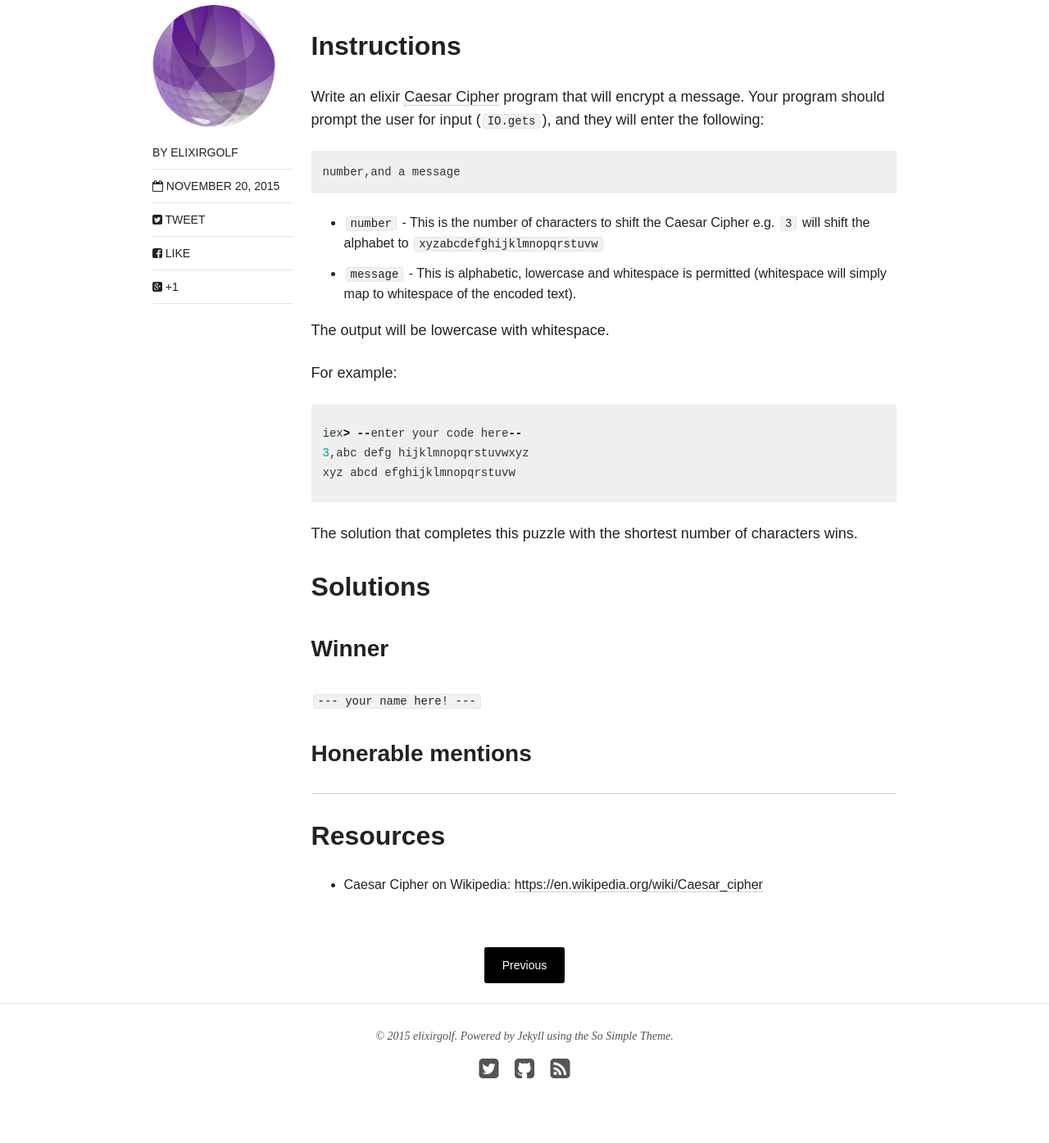
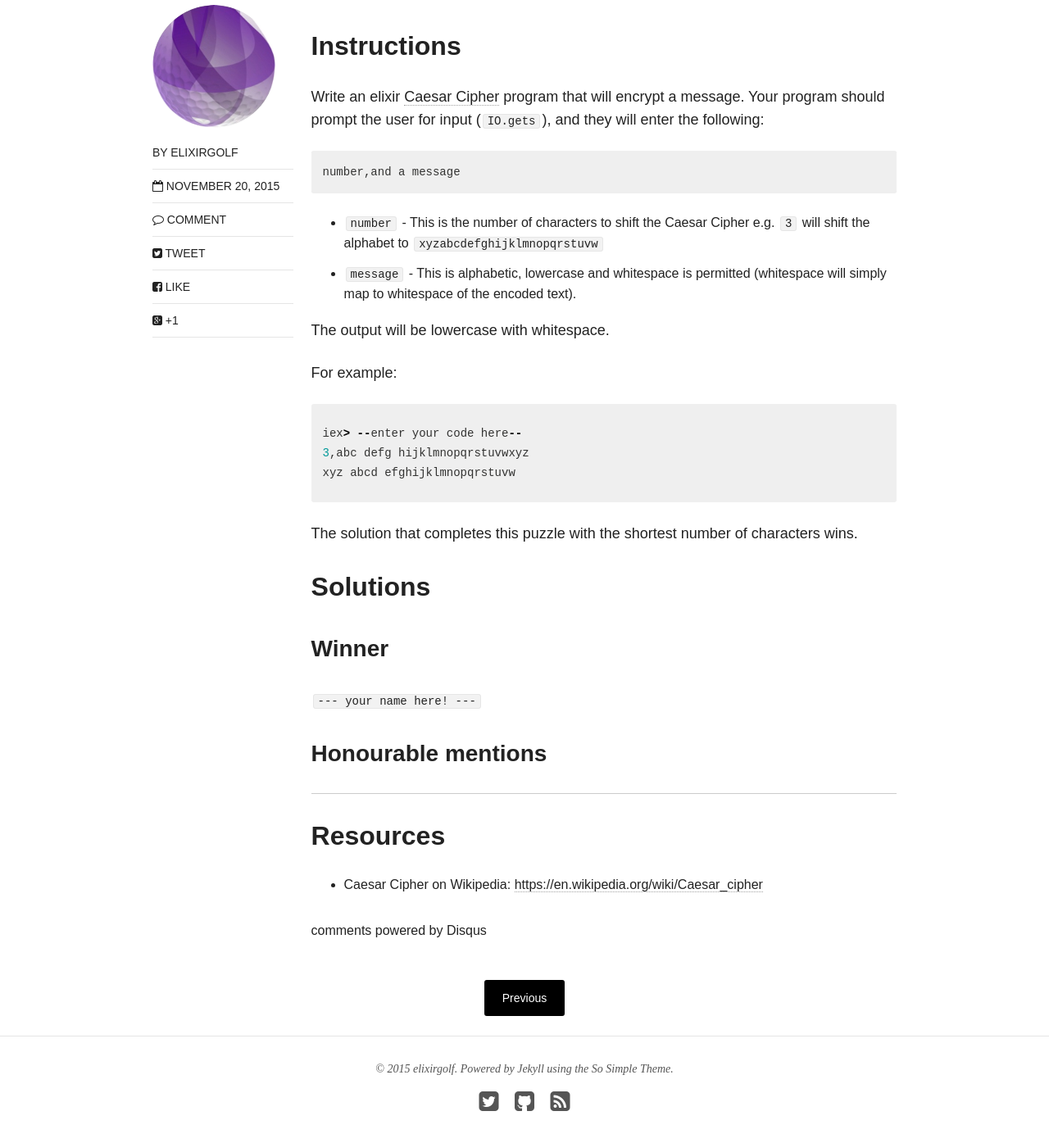
Before and after one commit to emson/elixirgolf, a Jekyll site: the page built from _posts/puzzles/2015-11-20-the-elixir-caesar-cipher.markdown, in a window 1280 px wide and 1400 px high, scrolled down 671 px. Shown: the top 1395 px of the window at 82% size. Built offline with Jekyll 4.4.1, drawn with Linux system fonts in a browser that asks for light colours; nearby versions of some CDN libraries; comment, search, counter and statistics services are not loaded.

Commit message:
Fix typo honourable mentions. Add disqus

```diff
--- a/_config.yml
+++ b/_config.yml
@@ -31,13 +31,15 @@ mathjax: true
 include: [".htaccess"]
 exclude: ["lib", "config.rb", "Capfile", "config", "log", "Rakefile", "Rakefile.rb", "tmp", "less", "*.sublime-project", "*.sublime-workspace", "test", "spec", "Gruntfile.js", "package.json", "node_modules", "Gemfile", "Gemfile.lock", "LICENSE", "README.md", "vendor"]
 
+# Disqus comments on post pages
+comments: true
 
 # Site owner
 owner:
   name: elixirgolf
   avatar: bio-elixirgolf.jpg
   email: elixirgolf@emson.co.uk
-  disqus-shortname:
+  disqus-shortname: elixirgolf.disqus.com
   twitter: elixirgolf
   facebook: #username
   github: emson/elixirgolf
--- a/_posts/puzzles/2015-11-11-number-to-even-odd-string.markdown
+++ b/_posts/puzzles/2015-11-11-number-to-even-odd-string.markdown
@@ -58,7 +58,7 @@ Finally the code is wrapped in an interpolated string `"#{}"` to convert the
 character list into a binary string.
 
 
-### Honerable mentions
+### Honourable mentions
 
 Submitted by [@henrik](https://twitter.com/henrik):
 
--- a/_posts/puzzles/2015-11-17-elixir-fizzbuzz-golf.markdown
+++ b/_posts/puzzles/2015-11-17-elixir-fizzbuzz-golf.markdown
@@ -88,7 +88,7 @@ To see some of Andrei's other attempts checkout his Gist:
 <https://gist.github.com/zyro/e60e75ef3a3c3f08e5ef>
 
 
-### Honerable mentions
+### Honourable mentions
 
 Submitted by [@henrik](https://twitter.com/henrik):
 
--- a/_posts/puzzles/2015-11-20-the-elixir-caesar-cipher.markdown
+++ b/_posts/puzzles/2015-11-20-the-elixir-caesar-cipher.markdown
@@ -42,7 +42,7 @@ wins.
 ### Winner
 `--- your name here! ---`
 
-### Honerable mentions
+### Honourable mentions
 
 ---
 
```
